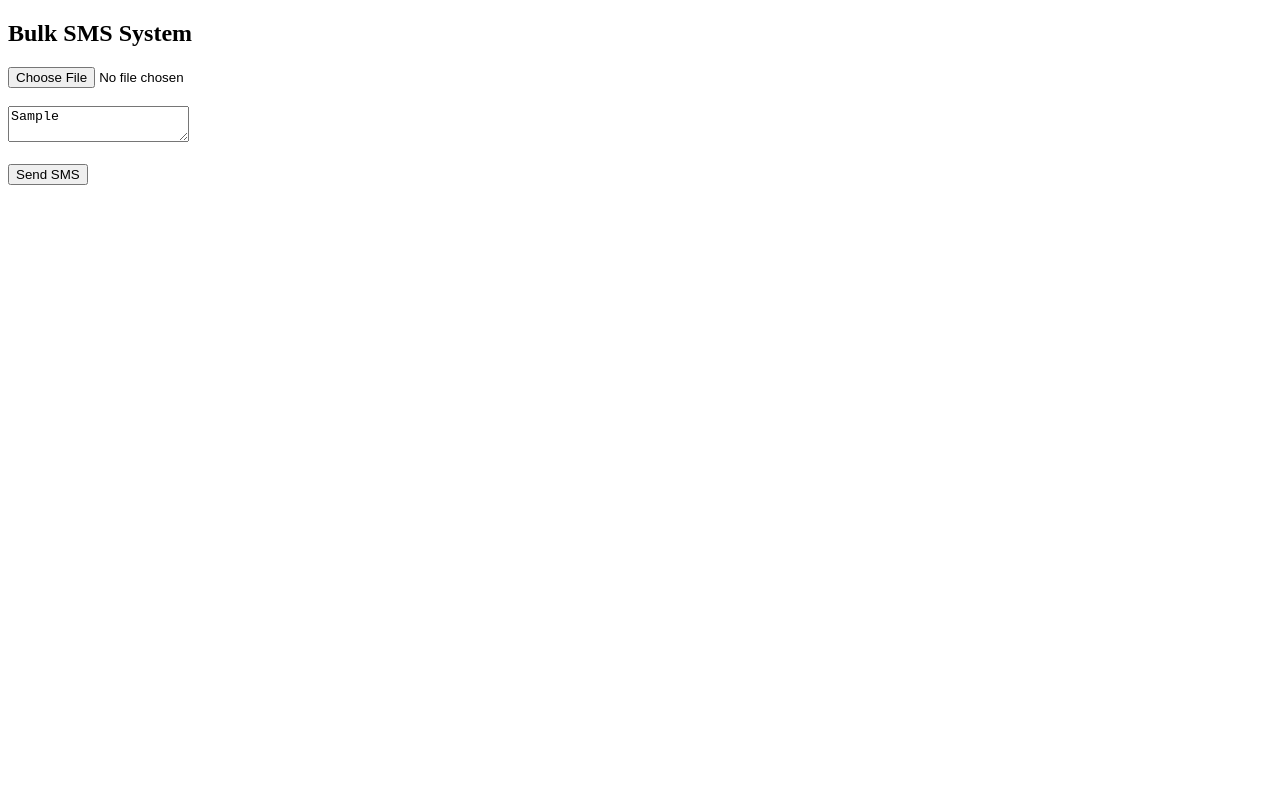
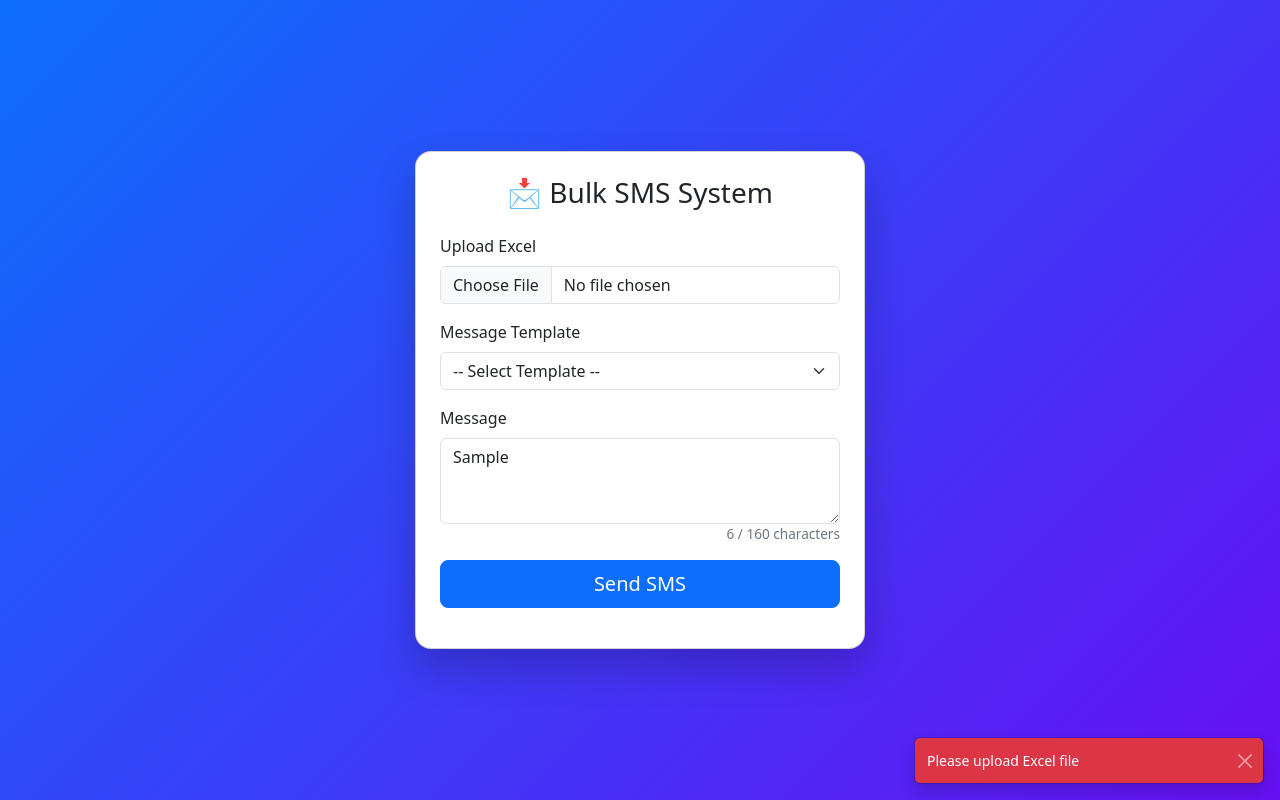
Before and after one commit to abhijit21042001/BulkSms, a plain HTML site: page index.html in a window 1280 px wide. Both pictures are taken after typing "Sample" into the empty fields and a click on the button "Send SMS". Drawn offline with nearby package versions, Linux system fonts and the light colour scheme.

Commit message:
UI chages added

```diff
--- a/app.js
+++ b/app.js
@@ -1,5 +1,6 @@
 let numbers = [];
 
+/* ===== READ EXCEL ===== */
 document.getElementById("excelFile")
   .addEventListener("change", readExcel);
 
@@ -12,27 +13,84 @@ function readExcel(event) {
     const data = XLSX.utils.sheet_to_json(sheet);
 
     numbers = data.map(row => row.mobile).filter(Boolean);
-    document.getElementById("status").innerText =
-      numbers.length + " numbers loaded";
+    showToast(numbers.length + " numbers loaded", true);
   };
 
   reader.readAsBinaryString(event.target.files[0]);
 }
 
+/* ===== SEND SMS ===== */
 async function sendSMS() {
-  const message = document.getElementById("message").value;
-
-  if (!numbers.length || !message) {
-    alert("Missing Excel or message");
+  if (numbers.length === 0) {
+    showToast("Please upload Excel file", false);
     return;
   }
 
-  const res = await fetch("https://sms-worker.bulk-sms-app.workers.dev", {
-    method: "POST",
-    headers: { "Content-Type": "application/json" },
-    body: JSON.stringify({ numbers, message })
-  });
+  const message = document.getElementById("message").value.trim();
+  if (!message) {
+    showToast("Message cannot be empty", false);
+    return;
+  }
 
-  const result = await res.json();
-  alert(result.status);
+  showLoading(true);
+  showProgress(true);
+
+  try {
+    const res = await fetch(
+      "https://sms-worker.bulk-sms-app.workers.dev",
+      {
+        method: "POST",
+        headers: { "Content-Type": "application/json" },
+        body: JSON.stringify({ numbers, message })
+      }
+    );
+
+    const result = await res.json();
+
+    updateProgress(numbers.length, numbers.length);
+    showToast(result.status || "SMS sent successfully", true);
+
+  } catch (error) {
+    console.error(error);
+    showToast("Failed to send SMS", false);
+  }
+
+  showLoading(false);
 }
+
+/* ===== UI HELPERS ===== */
+function updateCounter() {
+  const msg = document.getElementById("message").value;
+  document.getElementById("charCount").innerText = msg.length;
+}
+
+function applyTemplate(text) {
+  if (text) {
+    document.getElementById("message").value = text;
+    updateCounter();
+  }
+}
+
+function showLoading(show) {
+  document.getElementById("loading").classList.toggle("d-none", !show);
+}
+
+function showProgress(show) {
+  document.getElementById("progressBox").classList.toggle("d-none", !show);
+}
+
+function updateProgress(sent, total) {
+  const percent = Math.round((sent / total) * 100);
+  const bar = document.getElementById("progressBar");
+  bar.style.width = percent + "%";
+  bar.innerText = percent + "%";
+}
+
+function showToast(message, success = true) {
+  const toastEl = document.getElementById("toastMsg");
+  toastEl.classList.remove("bg-success", "bg-danger");
+  toastEl.classList.add(success ? "bg-success" : "bg-danger");
+  document.getElementById("toastText").innerText = message;
+
+  new bootstrap.Toast(toastEl).show();
+}
--- a/index.html
+++ b/index.html
@@ -1,22 +1,105 @@
 <!DOCTYPE html>
-<html>
+<html lang="en">
 <head>
+  <meta charset="UTF-8" />
   <title>Bulk SMS Sender</title>
+  <meta name="viewport" content="width=device-width, initial-scale=1" />
+
+  <!-- Bootstrap -->
+  <link href="https://cdn.jsdelivr.net/npm/bootstrap@5.3.8/dist/css/bootstrap.min.css" rel="stylesheet" />
+
+  <style>
+    body {
+      background: linear-gradient(135deg, #0d6efd, #6610f2);
+      min-height: 100vh;
+      display: flex;
+      justify-content: center;
+      align-items: center;
+    }
+
+    .sms-card {
+      max-width: 450px;
+      width: 100%;
+      border-radius: 16px;
+      box-shadow: 0 20px 40px rgba(0,0,0,.2);
+    }
+
+    .counter {
+      font-size: 0.85rem;
+      text-align: right;
+      color: #6c757d;
+    }
+  </style>
 </head>
+
 <body>
 
-<h2>Bulk SMS System</h2>
+<div class="card sms-card">
+  <div class="card-body p-4">
 
-<input type="file" id="excelFile" />
-<br><br>
+    <h3 class="text-center mb-4">📩 Bulk SMS System</h3>
 
-<textarea id="message" placeholder="Enter message"></textarea>
-<br><br>
+    <!-- Excel Upload -->
+    <div class="mb-3">
+      <label class="form-label">Upload Excel</label>
+      <input type="file" class="form-control" id="excelFile" accept=".xls,.xlsx">
+    </div>
 
-<button onclick="sendSMS()">Send SMS</button>
+    <!-- Template Dropdown -->
+    <div class="mb-3">
+      <label class="form-label">Message Template</label>
+      <select class="form-select" onchange="applyTemplate(this.value)">
+        <option value="">-- Select Template --</option>
+        <option value="Dear Customer, your OTP is {otp}.">OTP Message</option>
+        <option value="Hello {name}, your bill is due today.">Billing Reminder</option>
+        <option value="Thanks for registering with us!">Welcome Message</option>
+      </select>
+    </div>
 
-<p id="status"></p>
+    <!-- Message -->
+    <div class="mb-2">
+      <label class="form-label">Message</label>
+      <textarea id="message" class="form-control" rows="3"
+        oninput="updateCounter()" placeholder="Enter SMS text"></textarea>
+      <div class="counter">
+        <span id="charCount">0</span> / 160 characters
+      </div>
+    </div>
 
+    <!-- Send Button -->
+    <div class="d-grid my-3">
+      <button class="btn btn-primary btn-lg" onclick="sendSMS()">
+        Send SMS
+      </button>
+    </div>
+
+    <!-- Spinner -->
+    <div class="text-center d-none" id="loading">
+      <div class="spinner-border text-primary"></div>
+      <p class="mt-2">Sending SMS...</p>
+    </div>
+
+    <!-- Progress Bar -->
+    <div class="progress d-none" id="progressBox">
+      <div class="progress-bar progress-bar-striped progress-bar-animated"
+        id="progressBar" style="width:0%">0%</div>
+    </div>
+
+  </div>
+</div>
+
+<!-- Toast -->
+<div class="toast-container position-fixed bottom-0 end-0 p-3">
+  <div id="toastMsg" class="toast align-items-center text-white bg-success">
+    <div class="d-flex">
+      <div class="toast-body" id="toastText">Success</div>
+      <button class="btn-close btn-close-white me-2 m-auto" data-bs-dismiss="toast"></button>
+    </div>
+  </div>
+</div>
+
+<!-- Scripts -->
+<script src="https://cdn.jsdelivr.net/npm/bootstrap@5.3.8/dist/js/bootstrap.bundle.min.js"></script>
 <script src="https://cdn.jsdelivr.net/npm/xlsx/dist/xlsx.full.min.js"></script>
 <script src="app.js"></script>
 
```
